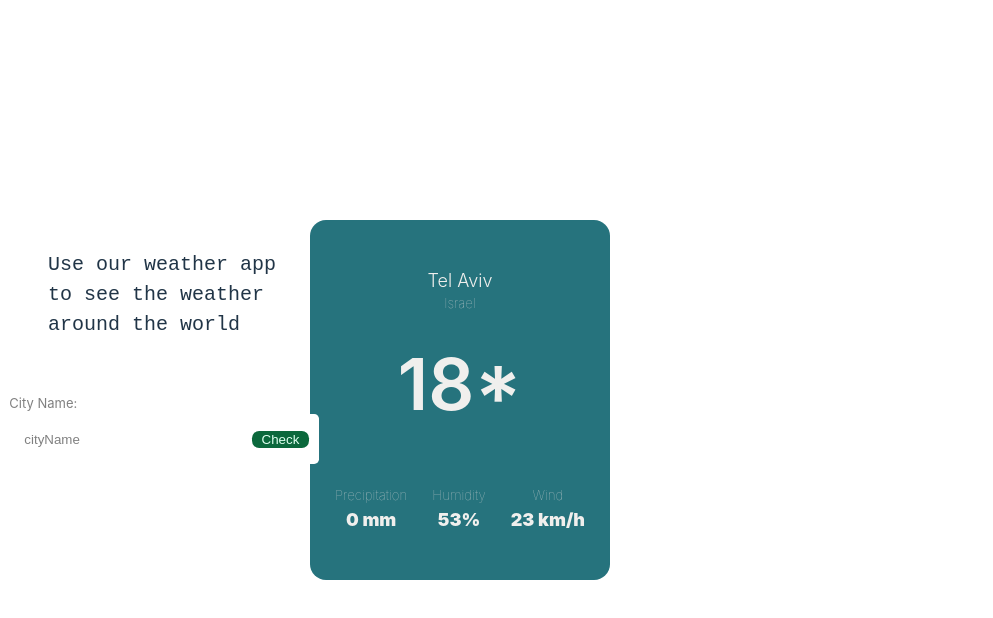
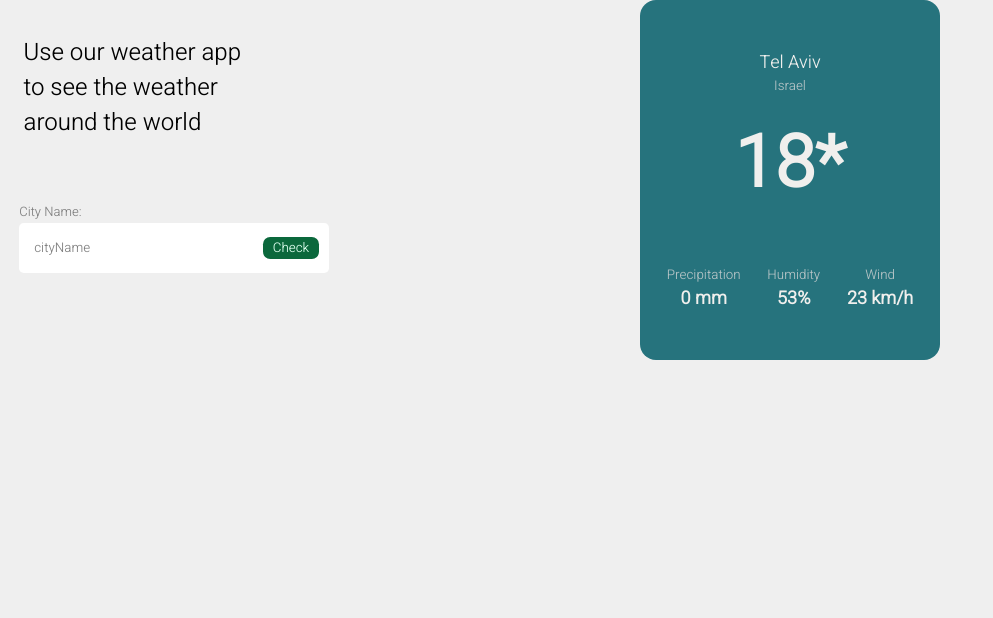
Before and after one commit to RoeiZaro/Fintek-Assignment, a React (Vite) app in the folder Weather-app/: page / in a window 1280 px wide. Shown: the top 618 px of the page, without its empty margins (0-993 px from the left). Built offline with nearby package versions, Linux system fonts and the light colour scheme.

Commit message:
font and general apearnce

```diff
--- a/Weather-app/src/index.css
+++ b/Weather-app/src/index.css
@@ -1,69 +1,16 @@
-:root {
-  font-family: Inter, system-ui, Avenir, Helvetica, Arial, sans-serif;
-  line-height: 1.5;
-  font-weight: 400;
-
-  color-scheme: light dark;
-  color: rgba(255, 255, 255, 0.87);
-  background-color: #242424;
-
-  font-synthesis: none;
-  text-rendering: optimizeLegibility;
-  -webkit-font-smoothing: antialiased;
-  -moz-osx-font-smoothing: grayscale;
-  -webkit-text-size-adjust: 100%;
+* {
+  font-family: "Heebo", sans-serif;
 }
 
-a {
-  font-weight: 500;
-  color: #646cff;
-  text-decoration: inherit;
-}
-a:hover {
-  color: #535bf2;
+body,
+html,
+#root {
+  padding: 0;
+  margin: 0;
+  height: 100%;
+  width: 100%;
 }
 
 body {
-  margin: 0;
-  display: flex;
-  place-items: center;
-  min-width: 320px;
-  min-height: 100vh;
+  background-color: #efefef;
 }
-
-h1 {
-  font-size: 3.2em;
-  line-height: 1.1;
-}
-
-button {
-  border-radius: 8px;
-  border: 1px solid transparent;
-  padding: 0.6em 1.2em;
-  font-size: 1em;
-  font-weight: 500;
-  font-family: inherit;
-  background-color: #1a1a1a;
-  cursor: pointer;
-  transition: border-color 0.25s;
-}
-button:hover {
-  border-color: #646cff;
-}
-button:focus,
-button:focus-visible {
-  outline: 4px auto -webkit-focus-ring-color;
-}
-
-@media (prefers-color-scheme: light) {
-  :root {
-    color: #213547;
-    background-color: #ffffff;
-  }
-  a:hover {
-    color: #747bff;
-  }
-  button {
-    background-color: #f9f9f9;
-  }
-}
```
